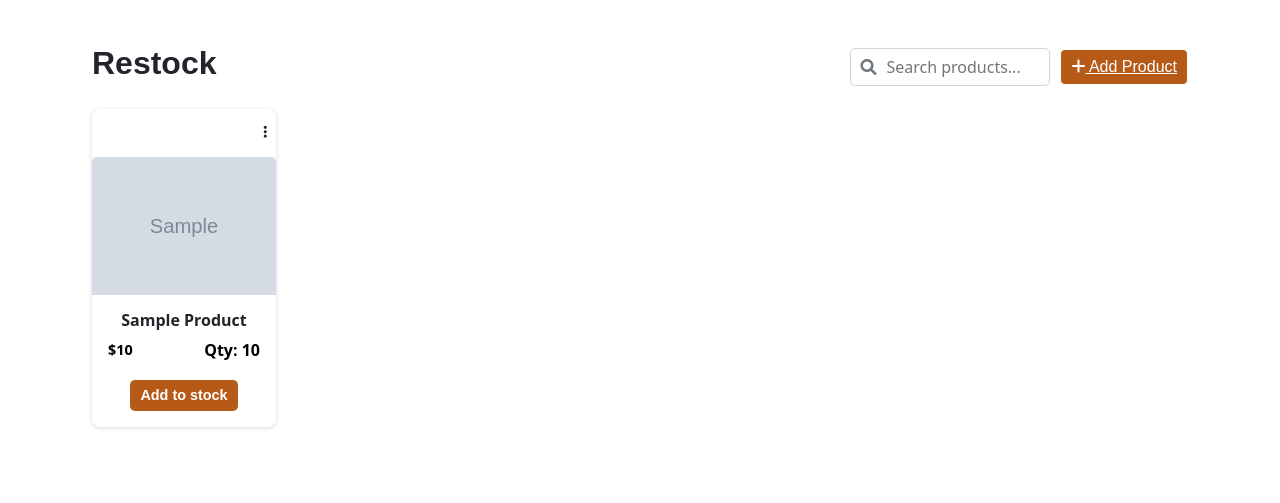
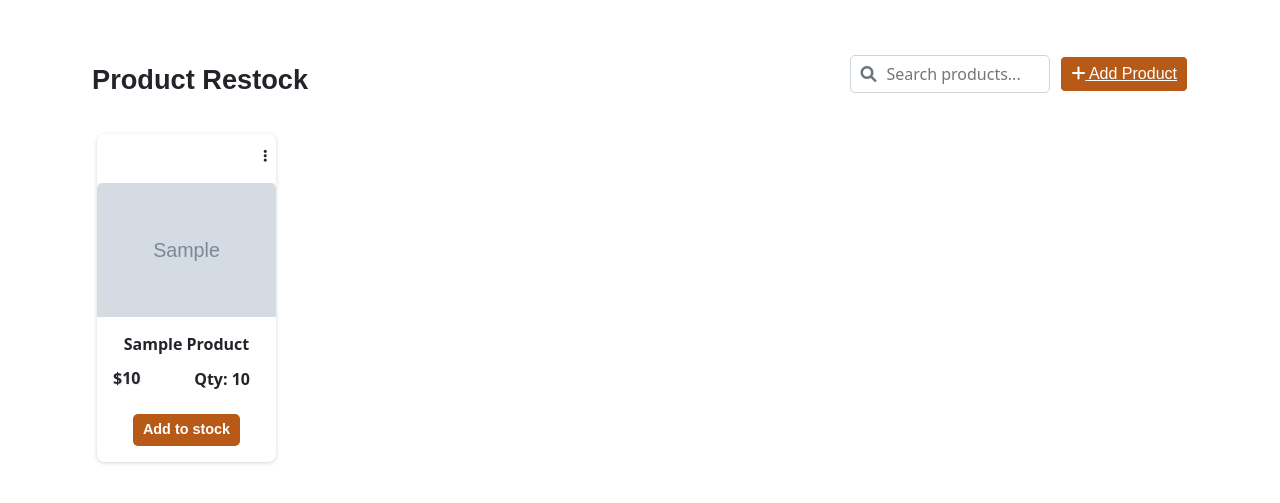
Before and after one commit to Soda-Morn/VC1-Group06-Cafe-Shop, a PHP site: template views/inventory/purchase_item_add.php in a window 1280 px wide. Shown: the top 503 px of the page. Run offline with PHP 8.4, Linux system fonts and the light colour scheme; the template is opened without the code that fills it: most values are stand-ins (such as "Sample title", 1, 10 or a date in 2020); grey boxes marked "Sample" are stand-in pictures.

Commit message:
style(feature/Purchase_Item_Add):change style on purchase_item[VC01G6-196]

```diff
--- a/views/inventory/purchase_item_add.php
+++ b/views/inventory/purchase_item_add.php
@@ -12,17 +12,11 @@
         /* Define color variables for consistent theming */
         :root {
             --primary-color: #28A745;
-            /* Green for buttons */
             --secondary-color: #6c757d;
-            /* Gray for secondary elements */
             --text-dark: #343a40;
-            /* Dark text color */
             --button-color: rgb(183, 90, 23);
-            /* Orange for add-to-cart button */
             --border-color: #ced4da;
-            /* Border color for inputs */
             --border-radius: 5px;
-            /* Consistent border radius */
         }
 
         /* Dropdown menu for edit/delete actions */
@@ -55,31 +49,38 @@
         .custom-dropdown-item:hover {
             background-color: rgb(255, 252, 252);
         }
-
+        .restock{
+            font-size: 1.7rem;
+            font-weight: bold;
+            margin-top: 20px;
+        }
         /* Product card styling */
         .card {
-            margin: 10px;
-            border: none; /* No border */
-            background: rgb(255, 255, 255); /* Card background */
-            max-width: 200px; /* Set max width for smaller cards */
-            margin: auto; /* Center the card */
-            transition: transform 0.3s ease, box-shadow 0.3s ease; /* Smooth transition */
-            cursor: pointer; /* Change cursor on hover */
+            margin: 10px auto;
+            border: none;
+            background: rgb(255, 255, 255);
+            max-width: 200px;
+            transition: transform 0.3s ease, box-shadow 0.3s ease;
+            cursor: pointer;
             box-shadow: rgba(0, 0, 0, 0.16) 0px 1px 4px;
-            margin-left: 10px;
+            margin-left: 15px;
             margin-right: 10px;
         }
 
-        /* Optional: Add a border on hover for better visibility */
+        /* Enhanced Price Styling */
         .price {
             font-weight: bold;
-            color: black;
-            font-size: 0.9rem;
+            font-size: 1rem; /* Larger font size */
+            text-shadow: 1px 1px 2px rgba(0, 0, 0, 0.1); /* Subtle shadow effect */
         }
 
+        /* Enhanced Stock Quantity Styling */
         .stock {
-            color: black;
             font-weight: bold;
+            font-size: 1rem; /* Slightly larger font size */
+            padding: 5px 10px; /* Padding for better appearance */
+            border-radius: 5px; /* Rounded corners */
+            display: inline-block; /* Inline block for better spacing */
         }
 
         /* Add to stock button styling */
@@ -104,7 +105,6 @@
             border-radius: 5px;
             padding: 5px 10px; /* Adjust padding for button */
             font-size: 1rem;
-
         }
         .btn-Added:hover{
             color: #ffffff;
@@ -197,7 +197,7 @@
         <!-- Fixed Header Section -->
         <div class="fixed-header">
             <div class="d-flex justify-content-between align-items-center flex-wrap">
-                <h2 class="fw-bold text-dark" style="font-family: 'Poppins', sans-serif;">Restock</h2>
+                <h2 class=" restock text-dark" style="font-family: 'Poppins', sans-serif;"> Product Restock</h2>
                 <div class="header-controls d-flex align-items-center">
                     <!-- Search Form -->
                     <div class="search-container">
@@ -228,8 +228,7 @@
                 <?php foreach ($products as $item): ?>
                     <div class="col product-item">
                         <div class="card rounded-3 overflow-hidden">
-
-                            <!-- Vertical Ellipsis Dropdown Menu -->
+                            <!-- Dropdown Menu for Edit/Delete -->
                             <div class="edit-delete-icons text-end p-2">
                                 <div class="custom-dropdown">
                                     <button class="btn btn-sm p-0 product-ellipsis-btn" type="button" aria-label="Options">
```
Also changed, not shown: uploads/1742821857_Macha.png (added), uploads/1742822344_type.jpg (added), uploads/1742822403_Bro rith.jpg (added), uploads/1742822716_rith.jpg (added).
